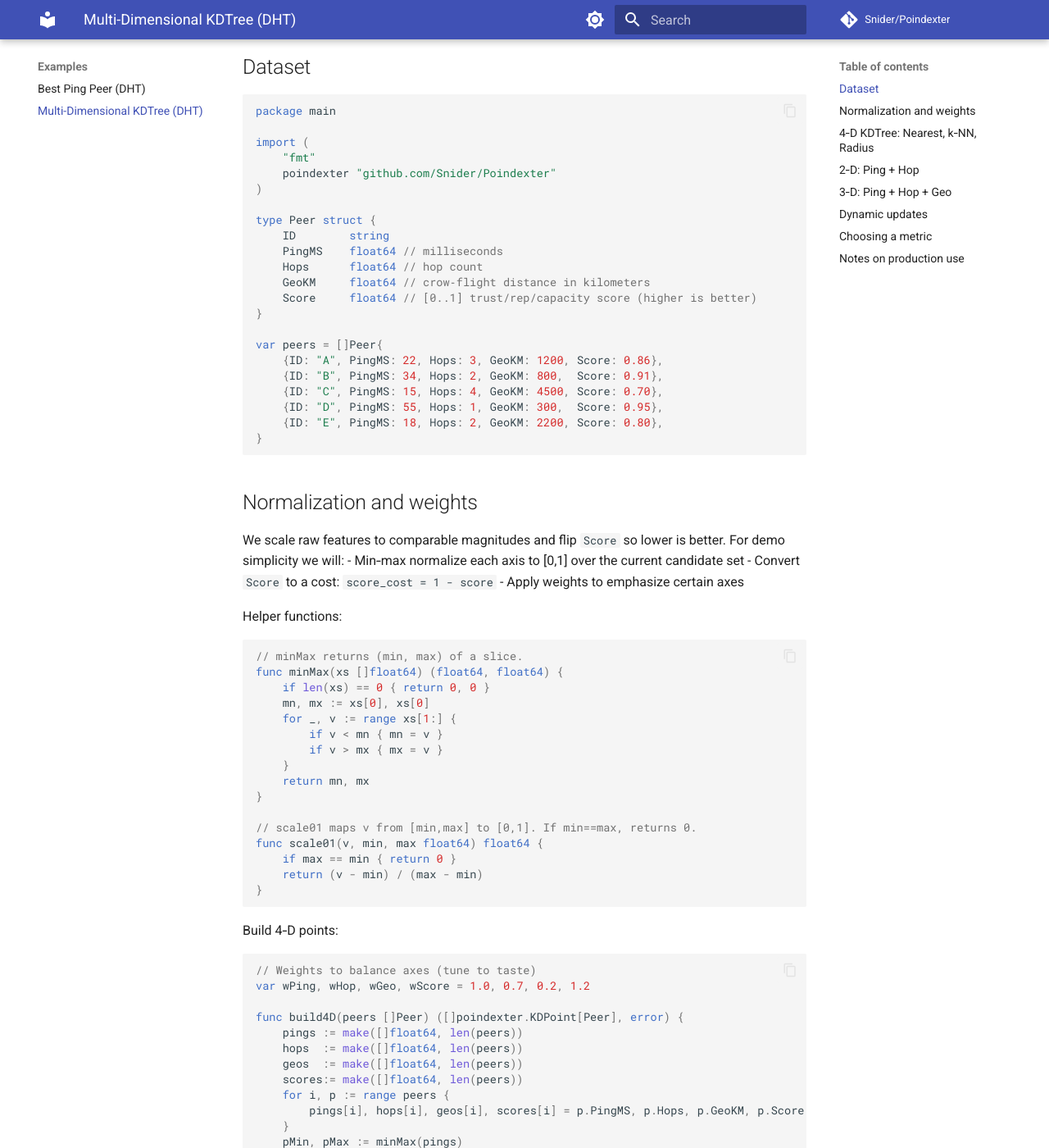
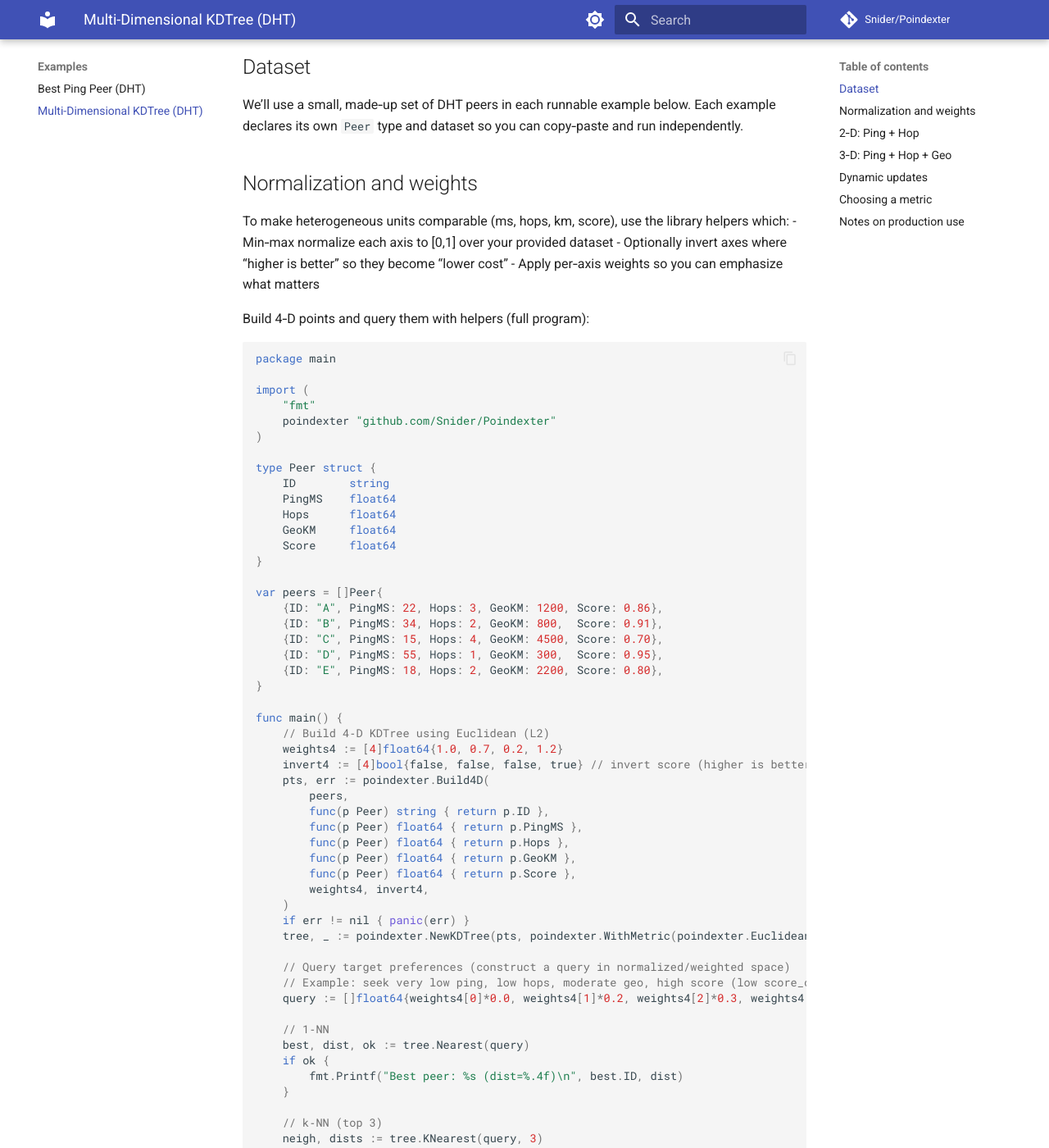
Before and after one commit to Snider/Poindexter, an MkDocs documentation site: the page built from docs/kdtree-multidimensional.md, in a window 1280 px wide and 1400 px high, scrolled down 557 px. Shown: the whole window at 82% size. Built offline with MkDocs 1.6.1 and Material for MkDocs 9.7.7, drawn with Linux system fonts in a browser that asks for light colours; comment, search, counter and statistics services are not loaded; some of the changed text lies outside the part shown.

Commit message:
document KDTree helper functions for building normalised, weighted multidimensional points (performance weighted route discovery)

````diff
--- a/docs/api.md
+++ b/docs/api.md
@@ -316,3 +316,60 @@
 
 **Returns:**
 - `int`: The index where target is found, or -1 if not found
+
+
+## KDTree Helpers
+
+Poindexter provides helpers to build normalized, weighted KD points from your own records. These functions min–max normalize each axis over your dataset, optionally invert axes where higher is better (to turn them into “lower cost”), and apply per‑axis weights.
+
+```go
+func Build2D[T any](
+    items []T,
+    id func(T) string,
+    f1, f2 func(T) float64,
+    weights [2]float64,
+    invert [2]bool,
+) ([]KDPoint[T], error)
+
+func Build3D[T any](
+    items []T,
+    id func(T) string,
+    f1, f2, f3 func(T) float64,
+    weights [3]float64,
+    invert [3]bool,
+) ([]KDPoint[T], error)
+
+func Build4D[T any](
+    items []T,
+    id func(T) string,
+    f1, f2, f3, f4 func(T) float64,
+    weights [4]float64,
+    invert [4]bool,
+) ([]KDPoint[T], error)
+```
+
+Example (4D over ping, hops, geo, score):
+
+```go
+// weights and inversion: flip score so higher is better → lower cost
+weights := [4]float64{1.0, 0.7, 0.2, 1.2}
+invert  := [4]bool{false, false, false, true}
+
+pts, err := poindexter.Build4D(
+    peers,
+    func(p Peer) string { return p.ID },
+    func(p Peer) float64 { return p.PingMS },
+    func(p Peer) float64 { return p.Hops },
+    func(p Peer) float64 { return p.GeoKM },
+    func(p Peer) float64 { return p.Score },
+    weights, invert,
+)
+if err != nil { panic(err) }
+
+kdt, _ := poindexter.NewKDTree(pts, poindexter.WithMetric(poindexter.EuclideanDistance{}))
+best, dist, _ := kdt.Nearest([]float64{0, 0, 0, 0})
+```
+
+Notes:
+- Keep and reuse your normalization parameters (min/max) if you need consistency across updates; otherwise rebuild points when the candidate set changes.
+- Use `invert` to turn “higher is better” features (like scores) into lower costs for distance calculations.
--- a/docs/kdtree-multidimensional.md
+++ b/docs/kdtree-multidimensional.md
@@ -17,6 +17,17 @@
 
 ## Dataset
 
+We’ll use a small, made‑up set of DHT peers in each runnable example below. Each example declares its own `Peer` type and dataset so you can copy‑paste and run independently.
+
+## Normalization and weights
+
+To make heterogeneous units comparable (ms, hops, km, score), use the library helpers which:
+- Min‑max normalize each axis to [0,1] over your provided dataset
+- Optionally invert axes where “higher is better” so they become “lower cost”
+- Apply per‑axis weights so you can emphasize what matters
+
+Build 4‑D points and query them with helpers (full program):
+
 ```go
 package main
 
@@ -27,10 +38,10 @@
 
 type Peer struct {
     ID        string
-    PingMS    float64 // milliseconds
-    Hops      float64 // hop count
-    GeoKM     float64 // crow‑flight distance in kilometers
-    Score     float64 // [0..1] trust/rep/capacity score (higher is better)
+    PingMS    float64
+    Hops      float64
+    GeoKM     float64
+    Score     float64
 }
 
 var peers = []Peer{
@@ -40,88 +51,26 @@
     {ID: "D", PingMS: 55, Hops: 1, GeoKM: 300,  Score: 0.95},
     {ID: "E", PingMS: 18, Hops: 2, GeoKM: 2200, Score: 0.80},
 }
-```
 
-## Normalization and weights
-
-We scale raw features to comparable magnitudes and flip `Score` so lower is better. For demo simplicity we will:
-- Min‑max normalize each axis to [0,1] over the current candidate set
-- Convert `Score` to a cost: `score_cost = 1 - score`
-- Apply weights to emphasize certain axes
-
-Helper functions:
-
-```go
-// minMax returns (min, max) of a slice.
-func minMax(xs []float64) (float64, float64) {
-    if len(xs) == 0 { return 0, 0 }
-    mn, mx := xs[0], xs[0]
-    for _, v := range xs[1:] {
-        if v < mn { mn = v }
-        if v > mx { mx = v }
-    }
-    return mn, mx
-}
-
-// scale01 maps v from [min,max] to [0,1]. If min==max, returns 0.
-func scale01(v, min, max float64) float64 {
-    if max == min { return 0 }
-    return (v - min) / (max - min)
-}
-```
-
-Build 4‑D points:
-
-```go
-// Weights to balance axes (tune to taste)
-var wPing, wHop, wGeo, wScore = 1.0, 0.7, 0.2, 1.2
-
-func build4D(peers []Peer) ([]poindexter.KDPoint[Peer], error) {
-    pings := make([]float64, len(peers))
-    hops  := make([]float64, len(peers))
-    geos  := make([]float64, len(peers))
-    scores:= make([]float64, len(peers))
-    for i, p := range peers {
-        pings[i], hops[i], geos[i], scores[i] = p.PingMS, p.Hops, p.GeoKM, p.Score
-    }
-    pMin, pMax := minMax(pings)
-    hMin, hMax := minMax(hops)
-    gMin, gMax := minMax(geos)
-    sMin, sMax := minMax(scores)
-
-    pts := make([]poindexter.KDPoint[Peer], len(peers))
-    for i, p := range peers {
-        pingN  := scale01(p.PingMS, pMin, pMax)
-        hopN   := scale01(p.Hops,   hMin, hMax)
-        geoN   := scale01(p.GeoKM,  gMin, gMax)
-        scoreC := 1 - scale01(p.Score, sMin, sMax) // lower is better
-
-        pts[i] = poindexter.KDPoint[Peer]{
-            ID:    p.ID,
-            Value: p,
-            Coords: []float64{
-                wPing*pingN,
-                wHop*hopN,
-                wGeo*geoN,
-                wScore*scoreC,
-            },
-        }
-    }
-    return pts, nil
-}
-```
-
-## 4‑D KDTree: Nearest, k‑NN, Radius
-
-```go
 func main() {
     // Build 4‑D KDTree using Euclidean (L2)
-    pts, _ := build4D(peers)
+    weights4 := [4]float64{1.0, 0.7, 0.2, 1.2}
+    invert4 := [4]bool{false, false, false, true} // invert score (higher is better)
+    pts, err := poindexter.Build4D(
+        peers,
+        func(p Peer) string { return p.ID },
+        func(p Peer) float64 { return p.PingMS },
+        func(p Peer) float64 { return p.Hops },
+        func(p Peer) float64 { return p.GeoKM },
+        func(p Peer) float64 { return p.Score },
+        weights4, invert4,
+    )
+    if err != nil { panic(err) }
     tree, _ := poindexter.NewKDTree(pts, poindexter.WithMetric(poindexter.EuclideanDistance{}))
 
-    // Query target preferences (you may construct a query in normalized/weighted space)
+    // Query target preferences (construct a query in normalized/weighted space)
     // Example: seek very low ping, low hops, moderate geo, high score (low score_cost)
-    query := []float64{wPing*0.0, wHop*0.2, wGeo*0.3, wScore*0.0}
+    query := []float64{weights4[0]*0.0, weights4[1]*0.2, weights4[2]*0.3, weights4[3]*0.0}
 
     // 1‑NN
     best, dist, ok := tree.Nearest(query)
@@ -147,95 +96,151 @@
 
 ## 2‑D: Ping + Hop
 
-Sometimes you want a strict trade‑off between just latency and path length. Build 2‑D points (reuse normalization):
+Sometimes you want a strict trade‑off between just latency and path length. Build 2‑D points using helpers:
 
 ```go
-var wPing2, wHop2 = 1.0, 1.0
+package main
 
-func build2D_pingHop(peers []Peer) []poindexter.KDPoint[Peer] {
-    pings := make([]float64, len(peers))
-    hops  := make([]float64, len(peers))
-    for i, p := range peers { pings[i], hops[i] = p.PingMS, p.Hops }
-    pMin, pMax := minMax(pings)
-    hMin, hMax := minMax(hops)
+import (
+    "fmt"
+    poindexter "github.com/Snider/Poindexter"
+)
 
-    pts := make([]poindexter.KDPoint[Peer], len(peers))
-    for i, p := range peers {
-        pingN := scale01(p.PingMS, pMin, pMax)
-        hopN  := scale01(p.Hops,   hMin, hMax)
-        pts[i] = poindexter.KDPoint[Peer]{
-            ID:    p.ID,
-            Value: p,
-            Coords: []float64{ wPing2*pingN, wHop2*hopN },
-        }
-    }
-    return pts
+type Peer struct {
+    ID     string
+    PingMS float64
+    Hops   float64
 }
 
-func demo2D() {
-    pts := build2D_pingHop(peers)
-    tree, _ := poindexter.NewKDTree(pts, poindexter.WithMetric(poindexter.ManhattanDistance{})) // L1 favors axis‑aligned tradeoffs
+var peers = []Peer{
+    {ID: "A", PingMS: 22, Hops: 3},
+    {ID: "B", PingMS: 34, Hops: 2},
+    {ID: "C", PingMS: 15, Hops: 4},
+    {ID: "D", PingMS: 55, Hops: 1},
+    {ID: "E", PingMS: 18, Hops: 2},
+}
+
+func main() {
+    weights2 := [2]float64{1.0, 1.0}
+    invert2  := [2]bool{false, false}
+
+    pts2, err := poindexter.Build2D(
+        peers,
+        func(p Peer) string { return p.ID },     // id
+        func(p Peer) float64 { return p.PingMS },// f1: ping
+        func(p Peer) float64 { return p.Hops },  // f2: hops
+        weights2, invert2,
+    )
+    if err != nil { panic(err) }
+
+    tree2, _ := poindexter.NewKDTree(pts2, poindexter.WithMetric(poindexter.ManhattanDistance{})) // L1 favors axis‑aligned tradeoffs
     // Prefer very low ping, modest hops
-    query := []float64{wPing2*0.0, wHop2*0.3}
-    best, _, _ := tree.Nearest(query)
-    fmt.Println("2D best (ping+hop):", best.ID)
+    query2 := []float64{weights2[0]*0.0, weights2[1]*0.3}
+    best2, _, _ := tree2.Nearest(query2)
+    fmt.Println("2D best (ping+hop):", best2.ID)
 }
 ```
 
 ## 3‑D: Ping + Hop + Geo
 
-Add geography to discourage far peers when latency is similar:
+Add geography to discourage far peers when latency is similar. Use the 3‑D helper:
 
 ```go
-var wPing3, wHop3, wGeo3 = 1.0, 0.7, 0.3
+package main
 
-func build3D_pingHopGeo(peers []Peer) []poindexter.KDPoint[Peer] {
-    pings := make([]float64, len(peers))
-    hops  := make([]float64, len(peers))
-    geos  := make([]float64, len(peers))
-    for i, p := range peers { pings[i], hops[i], geos[i] = p.PingMS, p.Hops, p.GeoKM }
-    pMin, pMax := minMax(pings)
-    hMin, hMax := minMax(hops)
-    gMin, gMax := minMax(geos)
+import (
+    "fmt"
+    poindexter "github.com/Snider/Poindexter"
+)
 
-    pts := make([]poindexter.KDPoint[Peer], len(peers))
-    for i, p := range peers {
-        pingN := scale01(p.PingMS, pMin, pMax)
-        hopN  := scale01(p.Hops,   hMin, hMax)
-        geoN  := scale01(p.GeoKM,  gMin, gMax)
-        pts[i] = poindexter.KDPoint[Peer]{
-            ID:    p.ID,
-            Value: p,
-            Coords: []float64{ wPing3*pingN, wHop3*hopN, wGeo3*geoN },
-        }
-    }
-    return pts
+type Peer struct {
+    ID     string
+    PingMS float64
+    Hops   float64
+    GeoKM  float64
 }
 
-func demo3D() {
-    pts := build3D_pingHopGeo(peers)
-    tree, _ := poindexter.NewKDTree(pts, poindexter.WithMetric(poindexter.EuclideanDistance{}))
+var peers = []Peer{
+    {ID: "A", PingMS: 22, Hops: 3, GeoKM: 1200},
+    {ID: "B", PingMS: 34, Hops: 2, GeoKM: 800},
+    {ID: "C", PingMS: 15, Hops: 4, GeoKM: 4500},
+    {ID: "D", PingMS: 55, Hops: 1, GeoKM: 300},
+    {ID: "E", PingMS: 18, Hops: 2, GeoKM: 2200},
+}
+
+func main() {
+    weights3 := [3]float64{1.0, 0.7, 0.3}
+    invert3  := [3]bool{false, false, false}
+
+    pts3, err := poindexter.Build3D(
+        peers,
+        func(p Peer) string { return p.ID },
+        func(p Peer) float64 { return p.PingMS },
+        func(p Peer) float64 { return p.Hops },
+        func(p Peer) float64 { return p.GeoKM },
+        weights3, invert3,
+    )
+    if err != nil { panic(err) }
+
+    tree3, _ := poindexter.NewKDTree(pts3, poindexter.WithMetric(poindexter.EuclideanDistance{}))
     // Prefer low ping/hop, modest geo
-    query := []float64{wPing3*0.0, wHop3*0.2, wGeo3*0.4}
-    top, _, _ := tree.Nearest(query)
-    fmt.Println("3D best (ping+hop+geo):", top.ID)
+    query3 := []float64{weights3[0]*0.0, weights3[1]*0.2, weights3[2]*0.4}
+    top3, _, _ := tree3.Nearest(query3)
+    fmt.Println("3D best (ping+hop+geo):", top3.ID)
 }
 ```
 
 ## Dynamic updates
 
-Your routing table changes constantly. Insert/remove peers without rebuilding:
+Your routing table changes constantly. Insert/remove peers. For consistent normalization, rebuild points when the candidate set changes (or cache and reuse your min/max stats).
 
 ```go
-func updatesExample() {
-    pts := build2D_pingHop(peers)
+package main
+
+import (
+    "fmt"
+    poindexter "github.com/Snider/Poindexter"
+)
+
+type Peer struct {
+    ID     string
+    PingMS float64
+    Hops   float64
+}
+
+var peers = []Peer{
+    {ID: "A", PingMS: 22, Hops: 3},
+    {ID: "B", PingMS: 34, Hops: 2},
+    {ID: "C", PingMS: 15, Hops: 4},
+}
+
+func main() {
+    // Initial 2‑D build (ping + hops)
+    weights2 := [2]float64{1.0, 1.0}
+    invert2  := [2]bool{false, false}
+    pts, _ := poindexter.Build2D(
+        peers,
+        func(p Peer) string { return p.ID },
+        func(p Peer) float64 { return p.PingMS },
+        func(p Peer) float64 { return p.Hops },
+        weights2, invert2,
+    )
     tree, _ := poindexter.NewKDTree(pts)
 
-    // Insert a new peer
-    newPeer := Peer{ID: "Z", PingMS: 12, Hops: 2, GeoKM: 900, Score: 0.88}
-    // Build consistent 2D point for the new peer. In a real system retain normalization mins/maxes.
-    ptsZ := build2D_pingHop([]Peer{newPeer})
-    _ = tree.Insert(ptsZ[0])
+    // Insert a new peer: rebuild its point using the same helper.
+    newPeer := Peer{ID: "Z", PingMS: 12, Hops: 2}
+    addPts, _ := poindexter.Build2D(
+        []Peer{newPeer},
+        func(p Peer) string { return p.ID },
+        func(p Peer) float64 { return p.PingMS },
+        func(p Peer) float64 { return p.Hops },
+        weights2, invert2,
+    )
+    _ = tree.Insert(addPts[0])
+
+    // Verify nearest now prefers Z for low ping target
+    best, _, _ := tree.Nearest([]float64{0, 0})
+    fmt.Println("Best after insert:", best.ID)
 
     // Delete by ID when peer goes offline
     _ = tree.DeleteByID("Z")
````
Also changed, not shown: docs/dht-best-ping.md (+1 -1 lines).
